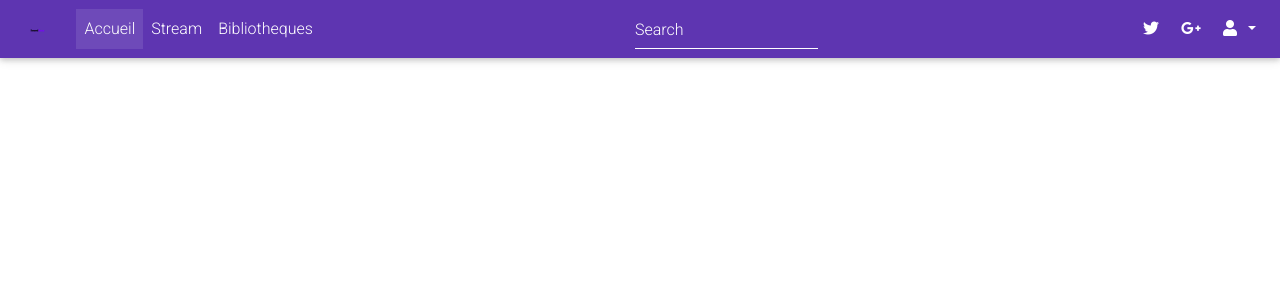
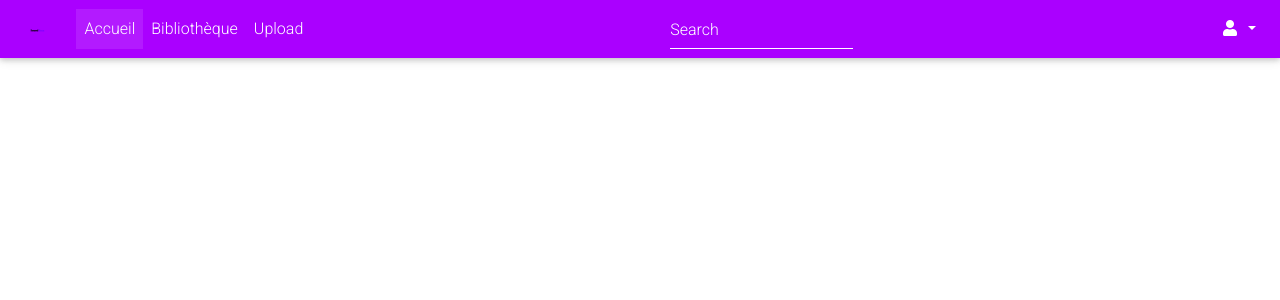
Before and after one commit to vincent-leclerc/VSD-soundbuzz, a Symfony app: template templates/home.html.twig in a window 1280 px wide. Shown: the top 300 px of the page. Run offline with Twig, Linux system fonts and the light colour scheme; the template is opened without the code that fills it, so the values that code supplies are empty; some libraries are stand-ins or nearby versions.

Commit message:
changed navbar color + removed unnecesary items

```diff
--- a/templates/navbar.html.twig
+++ b/templates/navbar.html.twig
@@ -1,8 +1,9 @@
 <!--Navbar -->
-<nav class="mb-1 navbar navbar-expand-lg navbar-dark deep-purple darken-1">
+<nav class="mb-1 navbar navbar-expand-lg navbar-dark purple accent-4">
   <a class="navbar-brand" href="#">
     <img src="{{ asset('build/images/logo_sans.png') }}" height="30" alt="mdb logo">
-  </a>  <button class="navbar-toggler" type="button" data-toggle="collapse" data-target="#navbarSupportedContent-333"
+  </a>
+  <button class="navbar-toggler" type="button" data-toggle="collapse" data-target="#navbarSupportedContent-333"
     aria-controls="navbarSupportedContent-333" aria-expanded="false" aria-label="Toggle navigation">
     <span class="navbar-toggler-icon"></span>
   </button>
@@ -14,17 +15,10 @@
         </a>
       </li>
       <li class="nav-item">
-        <a class="nav-link" href="#">Stream</a>
+        <a class="nav-link" href="#">Bibliothèque</a>
       </li>
       <li class="nav-item">
-        <a class="nav-link" href="#">Bibliotheques</a>
-      </li>
-      <li class="nav-item dropdown">
-
-        <div class="dropdown-menu dropdown-default" aria-labelledby="navbarDropdownMenuLink-333">
-          <a class="dropdown-item" href="#">Se connecter</a>
-          <a class="dropdown-item" href="#">S'inscrire</a>
-        </div>
+        <a class="nav-link" href="#">Upload</a>
       </li>
     </ul>
     <form class="form-inline">
@@ -33,22 +27,12 @@
       </div>
     </form>
     <ul class="navbar-nav ml-auto nav-flex-icons">
-      <li class="nav-item">
-        <a class="nav-link waves-effect waves-light">
-          <i class="fab fa-twitter"></i>
-        </a>
-      </li>
-      <li class="nav-item">
-        <a class="nav-link waves-effect waves-light">
-          <i class="fab fa-google-plus-g"></i>
-        </a>
-      </li>
       <li class="nav-item dropdown">
         <a class="nav-link dropdown-toggle" id="navbarDropdownMenuLink-333" data-toggle="dropdown"
           aria-haspopup="true" aria-expanded="false">
           <i class="fas fa-user"></i>
         </a>
-        <div class="dropdown-menu dropdown-menu-center dropdown-default"
+        <div class="dropdown-menu dropdown-menu-right dropdown-default"
           aria-labelledby="navbarDropdownMenuLink-333">
           <a class="dropdown-item" href="#">Se connecter</a>
           <a class="dropdown-item" href="#">S'inscrire</a>
```
Also changed, not shown: 1 other file.
